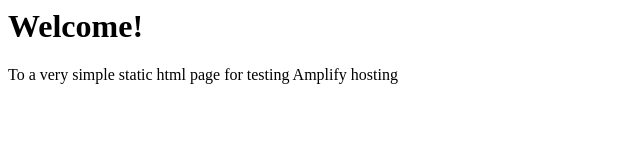
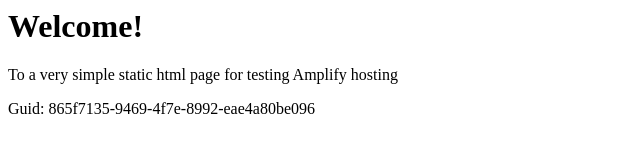
Before and after one commit to aws-aemilia-mxp/Github-PR-Commit-Integration-Test-DoNotTouch-v1-preprod-eu-south-1, a website: page src/index.html in a window 1280 px wide. Shown: the whole page, without its empty margins (0-640 px from the left). Drawn offline with Linux system fonts and the light colour scheme.

Commit message:
commit from integ tests

```diff
--- a/src/index.html
+++ b/src/index.html
@@ -1,3 +1,5 @@
+
+
 <html lang="en">
 
 <head>
@@ -10,6 +12,6 @@
 <body>
     <h1>Welcome!</h1>
     <p>To a very simple static html page for testing Amplify hosting</p>
-</body>
+    <p>Guid: 865f7135-9469-4f7e-8992-eae4a80be096</p></body>
 
 </html>
```
